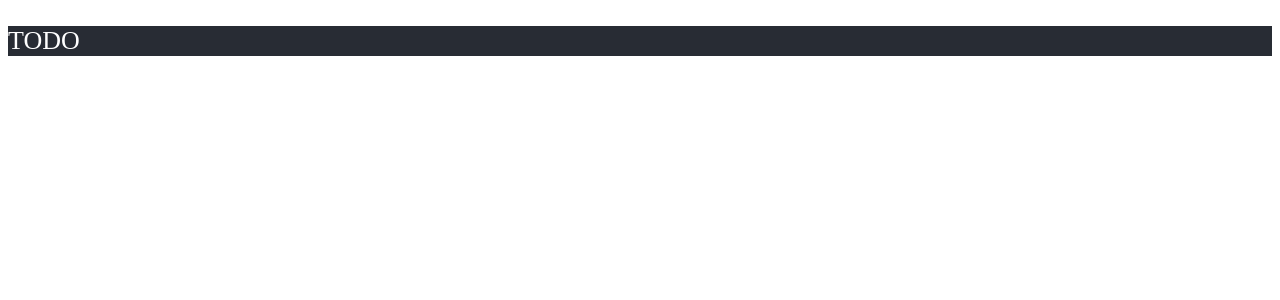
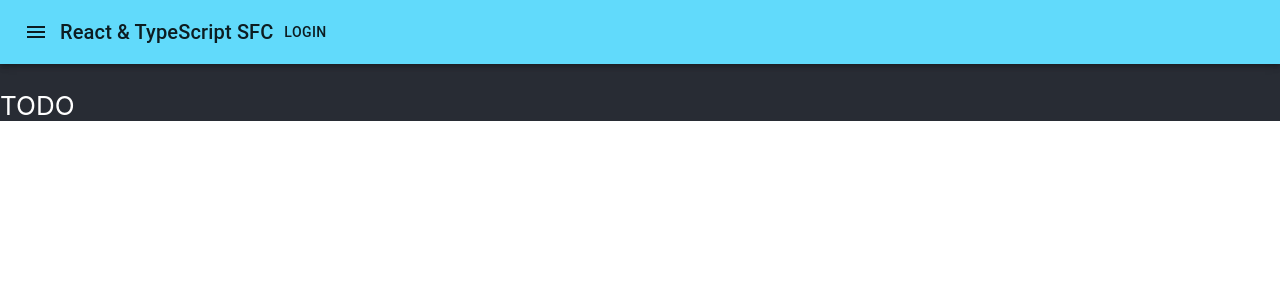
Before and after one commit to Imamachi-n/react-typescript-sfc, a React (Create React App) app: page /todo in a window 1280 px wide. Shown: the top 300 px of the page. Built offline with nearby package versions, Linux system fonts and the light colour scheme.

Commit message:
integrated material-ui with styled-components

```diff
--- a/package.json
+++ b/package.json
@@ -10,6 +10,8 @@
   },
   "dependencies": {
     "@material-ui/core": "^4.9.5",
+    "@material-ui/icons": "^4.9.1",
+    "@material-ui/styles": "^4.9.0",
     "@testing-library/jest-dom": "^4.2.4",
     "@testing-library/react": "^9.3.2",
     "@testing-library/user-event": "^7.1.2",
--- a/src/App.tsx
+++ b/src/App.tsx
@@ -2,8 +2,10 @@
 import React from 'react';
 import { BrowserRouter as Router, Switch, Route } from 'react-router-dom';
 import styled from 'styled-components';
+import { StylesProvider } from '@material-ui/styles';
 import TopPage from './components/TopPage';
-import GlobalStyle from './styles/baseStyle';
+import Menu from './components/Menu';
+import GlobalStyle from './styles/BaseStyle';
 
 // 2. Types Layer
 type Props = {
@@ -18,12 +20,14 @@ const App: React.FC<Props> = props => {
 
   return (
     <Router>
+      <StylesProvider injectFirst>
         <div className={className}>
-        {/* <Menu /> */}
+          <GlobalStyle />
+
+          <Menu />
 
           <Switch>
             <Route exact path="/">
-            <GlobalStyle />
               <TopPage />
             </Route>
 
@@ -34,6 +38,7 @@ const App: React.FC<Props> = props => {
             </Route>
           </Switch>
         </div>
+      </StylesProvider>
     </Router>
   );
 };
--- /dev/null
+++ b/src/components/Common/AppBar/index.tsx
@@ -0,0 +1,10 @@
+// 1. Import Layer
+import { AppBar } from '@material-ui/core';
+import styled from 'styled-components';
+
+// 4. Style Layer
+const StyledAppBar = styled(AppBar)`
+  background-color: ${props => props.theme.palette.primary.main};
+`;
+
+export default StyledAppBar;
--- /dev/null
+++ b/src/components/Common/Typography/index.tsx
@@ -0,0 +1,10 @@
+// 1. Import Layer
+import { Typography } from '@material-ui/core';
+import styled from 'styled-components';
+
+// 4. Style Layer
+const StyledTypography = styled(Typography)`
+  color: ${props => props.theme.palette.text.primary};
+`;
+
+export default StyledTypography;
--- /dev/null
+++ b/src/components/Menu/index.tsx
@@ -0,0 +1,42 @@
+// 1. Import Layer
+import React from 'react';
+import { Toolbar, Button, IconButton } from '@material-ui/core';
+import MenuIcon from '@material-ui/icons/Menu';
+import styled from 'styled-components';
+import StyledAppBar from '../Common/AppBar';
+import StyledTypography from '../Common/Typography';
+
+// 2. Types Layer
+type Props = {
+  // When defining a component you will need to mark className as optional in your Props
+  // https://styled-components.com/docs/api#caveat-with-classname
+  className?: string;
+};
+
+// 3. DOM Layer
+const Menu: React.FC<Props> = props => {
+  const { className } = props;
+
+  return (
+    <div className={className}>
+      <StyledAppBar position="static">
+        <Toolbar>
+          <IconButton edge="start" color="inherit" aria-label="menu">
+            <MenuIcon />
+          </IconButton>
+          <StyledTypography variant="h6">
+            React & TypeScript SFC
+          </StyledTypography>
+          <Button>Login</Button>
+        </Toolbar>
+      </StyledAppBar>
+    </div>
+  );
+};
+
+// 4. Style Layer
+const StyledMenu = styled(Menu)`
+  background-color: #6772e5;
+`;
+
+export default StyledMenu;
--- a/src/index.tsx
+++ b/src/index.tsx
@@ -1,18 +1,25 @@
 import React from 'react';
 import ReactDOM from 'react-dom';
-import { Provider } from 'react-redux';
+import { Provider as ReduxProvider } from 'react-redux';
+import { ThemeProvider as MaterialThemeProvider } from '@material-ui/styles';
+import { ThemeProvider as StyledThemeProvider } from 'styled-components';
 import { createStore } from 'redux';
 import AppContainer from './App';
 import * as serviceWorker from './serviceWorker';
 
 import rootReducer from './redux/rootReducer';
+import theme from './styles/CoreTheme';
 
 const store = createStore(rootReducer);
 
 ReactDOM.render(
-  <Provider store={store}>
-    <AppContainer />
-  </Provider>,
+  <ReduxProvider store={store}>
+    <MaterialThemeProvider theme={theme}>
+      <StyledThemeProvider theme={theme}>
+        <AppContainer />
+      </StyledThemeProvider>
+    </MaterialThemeProvider>
+  </ReduxProvider>,
   document.getElementById('root'),
 );
 
--- /dev/null
+++ b/src/styles/CoreTheme.tsx
@@ -0,0 +1,27 @@
+import { createMuiTheme } from '@material-ui/core/styles';
+
+const theme = createMuiTheme({
+  palette: {
+    primary: {
+      // light: will be calculated from palette.primary.main,
+      main: '#61dafb',
+      // dark: will be calculated from palette.primary.main,
+      // contrastText: will be calculated to contrast with palette.primary.main
+    },
+    secondary: {
+      // light: will be calculated from palette.primary.main,
+      main: '#f48fb1',
+      // dark: will be calculated from palette.secondary.main,
+      // contrastText: will be calculated to contrast with palette.primary.main
+    },
+    // Used by `getContrastText()` to maximize the contrast between
+    // the background and the text.
+    contrastThreshold: 3,
+    // Used by the functions below to shift a color's luminance by approximately
+    // two indexes within its tonal palette.
+    // E.g., shift from Red 500 to Red 300 or Red 700.
+    tonalOffset: 0.2,
+  },
+});
+
+export default theme;
```
Also changed, not shown: src/types/styled.d.ts (added, +11 -0 lines), 2 other files (tests, documents, lock files or other folders). Lines whose indentation alone changed are shown as unchanged.
